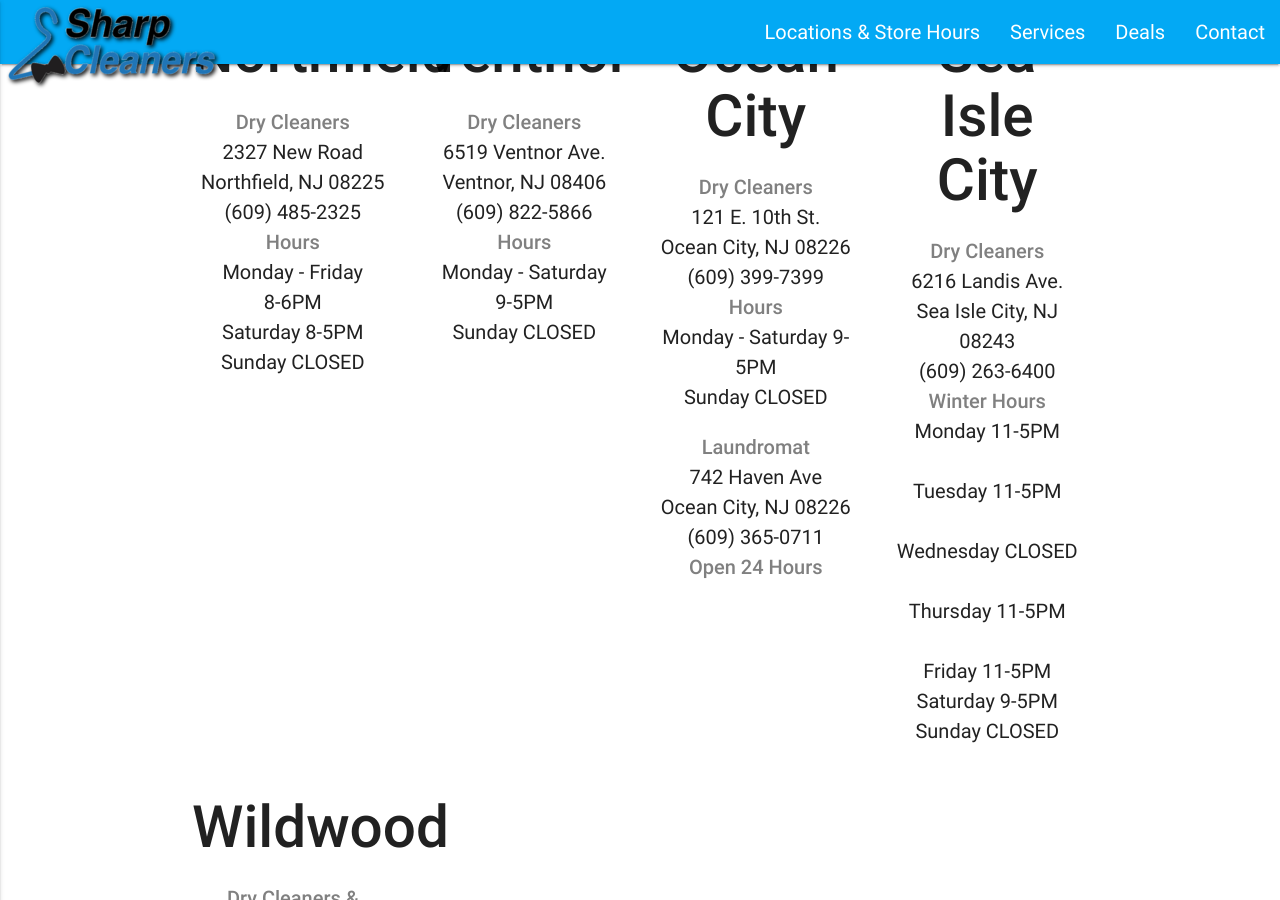
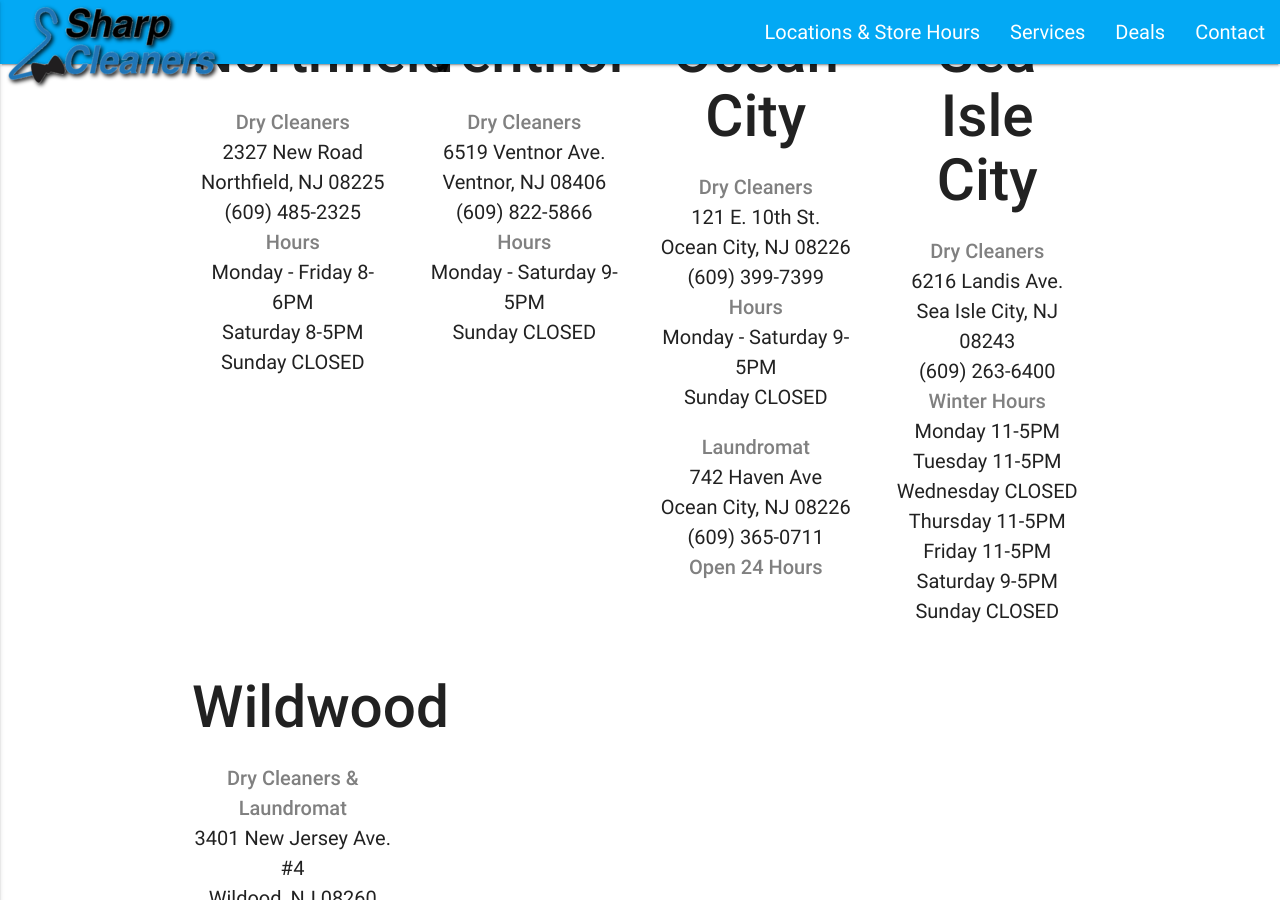
Before and after one commit to sharpcleanersnj/sharpcleanersnj.github.io, a Jekyll site: the page built from _pages/locations.md, in a window 1280 px wide and 900 px high, scrolled down 709 px. Built offline with Jekyll 4.4.1, drawn with Linux system fonts in a browser that asks for light colours; nearby versions of some CDN libraries.

Commit message:
Update locations.md

```diff
--- a/_pages/locations.md
+++ b/_pages/locations.md
@@ -8,11 +8,11 @@
   <div class="row">
      <div class="col s12 m6 l3">
       <h3><strong>Northfield</strong></h3>
-      <p><span style="color: #808080;"><strong>Dry Cleaners</strong></span><br />2327 New Road<br />Northfield, NJ 08225<br />(609) 485-2325<br /><span style="color: #808080;"><strong>Hours</strong></span><br />Monday - Friday <br />8-6PM<br />Saturday 8-5PM<br />Sunday CLOSED</p>
+      <p><span style="color: #808080;"><strong>Dry Cleaners</strong></span><br />2327 New Road<br />Northfield, NJ 08225<br />(609) 485-2325<br /><span style="color: #808080;"><strong>Hours</strong></span><br />Monday - Friday 8-6PM<br />Saturday 8-5PM<br />Sunday CLOSED</p>
     </div>
     <div class="col s12 m6 l3">
       <h3><strong>Ventnor</strong></h3>
-      <p><span style="color: #808080;"><strong>Dry Cleaners</strong></span><br />6519 Ventnor Ave. <br />Ventnor, NJ 08406<br />(609) 822-5866<br /><span style="color: #808080;"><strong>Hours</strong></span><br />Monday - Saturday <br />9-5PM<br />Sunday CLOSED</p>
+      <p><span style="color: #808080;"><strong>Dry Cleaners</strong></span><br />6519 Ventnor Ave. <br />Ventnor, NJ 08406<br />(609) 822-5866<br /><span style="color: #808080;"><strong>Hours</strong></span><br />Monday - Saturday 9-5PM<br />Sunday CLOSED</p>
     </div>
     <div class="col s12 m6 l3">
       <h3><strong>Ocean City</strong></h3>
@@ -21,7 +21,7 @@
     </div>
     <div class="col s12 m6 l3">
       <h3><strong>Sea Isle City</strong></h3>
-      <p><span style="color: #808080;"><strong>Dry Cleaners</strong></span><br />6216 Landis Ave.<br />Sea Isle City, NJ 08243<br />(609) 263-6400<br /><span style="color: #808080;"><strong>Winter Hours</strong></span><br />Monday 11-5PM<br /><br />Tuesday 11-5PM<br /><br />Wednesday CLOSED<br /><br />Thursday 11-5PM<br /><br />Friday 11-5PM<br />Saturday 9-5PM<br />Sunday CLOSED</p>
+      <p><span style="color: #808080;"><strong>Dry Cleaners</strong></span><br />6216 Landis Ave.<br />Sea Isle City, NJ 08243<br />(609) 263-6400<br /><span style="color: #808080;"><strong>Winter Hours</strong></span><br />Monday 11-5PM<br />Tuesday 11-5PM<br />Wednesday CLOSED<br />Thursday 11-5PM<br />Friday 11-5PM<br />Saturday 9-5PM<br />Sunday CLOSED</p>
     </div>
     <div class="col s12 m6 l3">
       <h3><strong>Wildwood</strong></h3>
```
